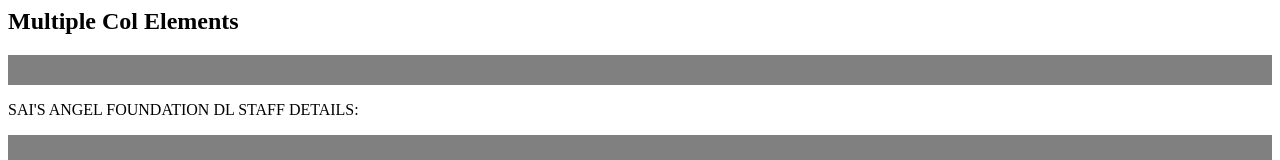
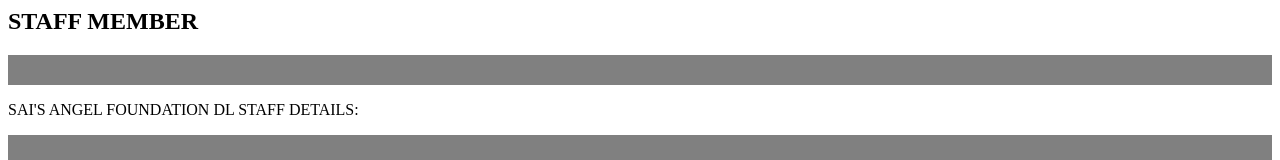
Before and after one commit to saiangelmandvi/saiangelmandvi.github.io, a plain HTML site: page table.html in a window 1280 px wide. Shown: the top 160 px of the page. Drawn offline with Linux system fonts and the light colour scheme.

Commit message:
Update table.html

```diff
--- a/table.html
+++ b/table.html
@@ -9,7 +9,7 @@
         </head>
         <body>
 
-        <h2>Multiple Col Elements</h2>
+        <h2> STAFF MEMBER </h2>
         <hr size="30" color="grey">
         <p> SAI'S ANGEL FOUNDATION DL STAFF DETAILS:</p>
         <hr size="30" color="grey">
```
